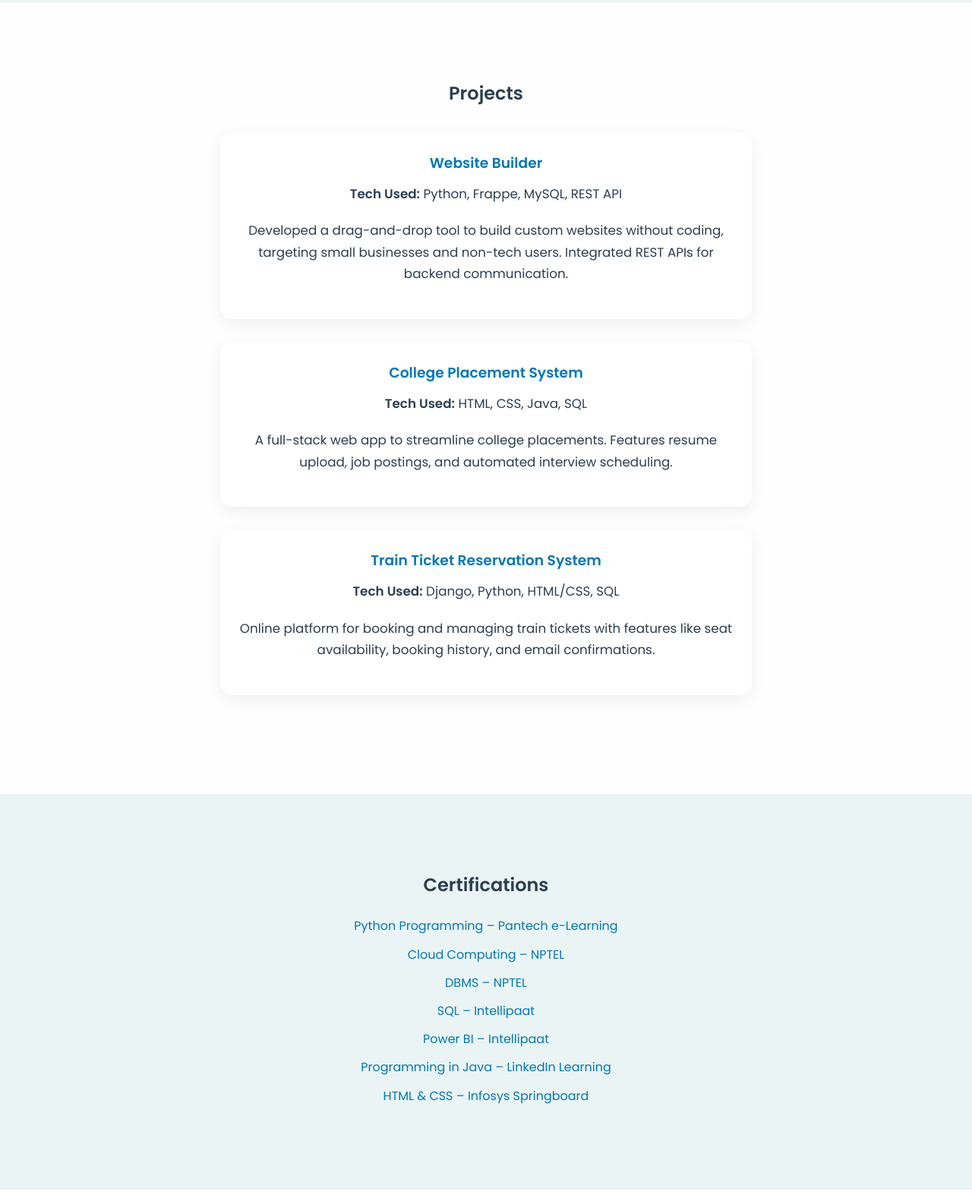
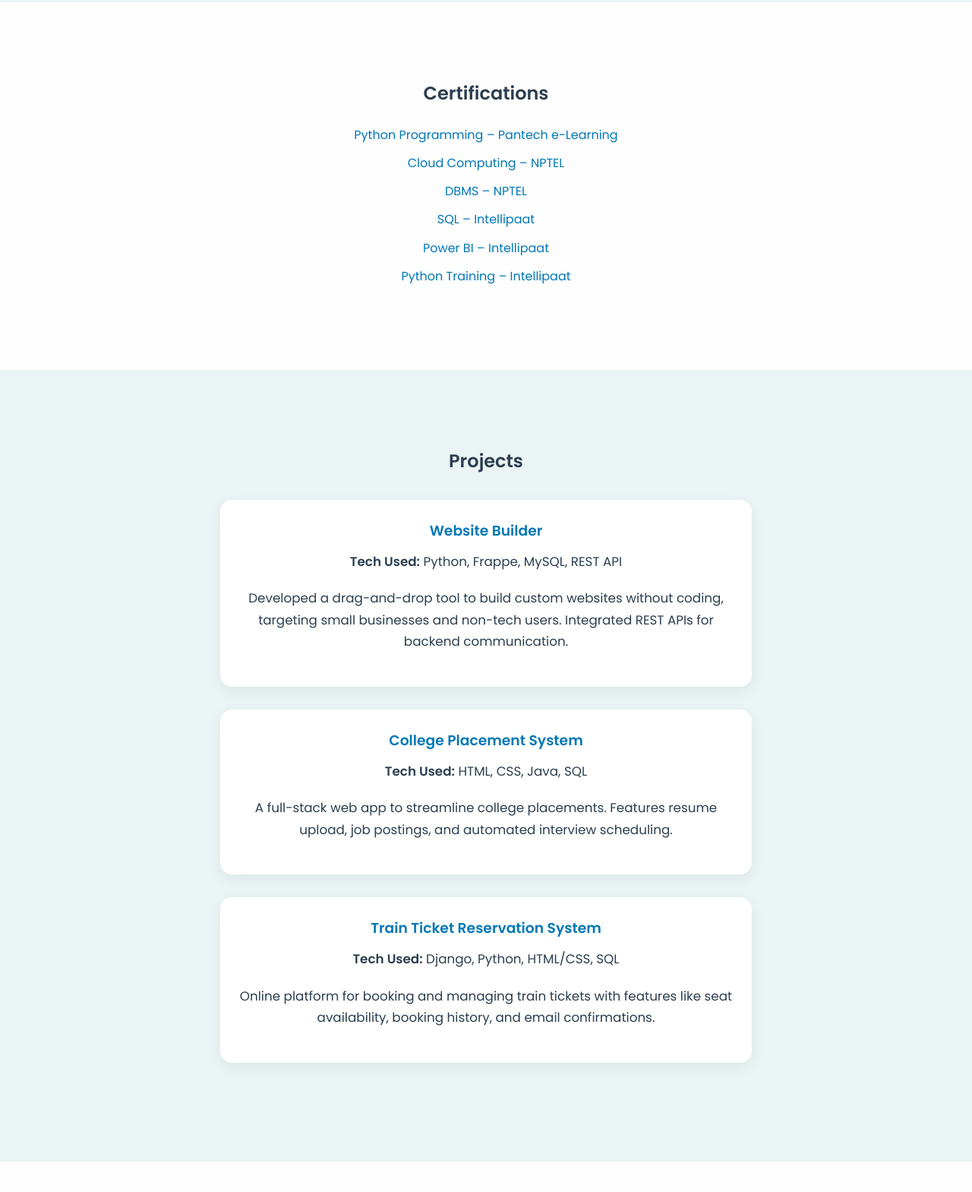
Before and after one commit to Mayurilande292002/Myportfolio, a plain HTML site: page index.html in a window 1280 px wide. Shown: the part 2076-3645 px from the top of the page at 76% size. Drawn offline with Linux system fonts and the light colour scheme.

Commit message:
New update

```diff
--- a/index.html
+++ b/index.html
@@ -1,12 +1,14 @@
 <!DOCTYPE html>
 <html lang="en">
+
 <head>
   <meta charset="UTF-8" />
-  <meta name="viewport" content="width=device-width, initial-scale=1.0"/>
+  <meta name="viewport" content="width=device-width, initial-scale=1.0" />
   <title>Mayuri R. Lande - Portfolio</title>
   <link href="https://fonts.googleapis.com/css2?family=Poppins:wght@400;600&display=swap" rel="stylesheet" />
   <link rel="stylesheet" href="style.css" />
 </head>
+
 <body>
   <nav class="navbar" aria-label="Primary Navigation">
     <div class="logo">Mayuri Lande</div>
@@ -31,7 +33,9 @@
   <section id="about" class="section">
     <h2>About Me</h2>
     <p>
-      I’m a final year Computer Science Engineering student from Pune, passionate about building responsive websites and applications that solve real-world problems. I enjoy learning new technologies and developing creative solutions that combine aesthetics and functionality.
+      I’m a final year Computer Science Engineering student from Pune, passionate about building responsive websites and
+      applications that solve real-world problems. I enjoy learning new technologies and developing creative solutions
+      that combine aesthetics and functionality.
     </p>
   </section>
   <section id="education" class="section">
@@ -65,7 +69,8 @@
       <h3>SSC – 10th Grade</h3>
       <p>
         <strong>
-        <a href="https://schools.org.in/aurangabad/27100300723/smt-rajabai-madhavlalji-dhoot-kanya-prashala.html" target="_blank" rel="noopener noreferrer">
+          <a href="https://schools.org.in/aurangabad/27100300723/smt-rajabai-madhavlalji-dhoot-kanya-prashala.html"
+            target="_blank" rel="noopener noreferrer">
             Smt. Rajabai Madhavlalji Dhoot Kanya Prashala, Gangapur
           </a>
         </strong><br>
@@ -91,45 +96,56 @@
     </ul>
   </section>
 
+
+  <section id="certifications" class="section">
+    <h2>Certifications</h2>
+    <ul>
+      <li><a href="certificates/pantech python programming.pdf" target="_blank" rel="noopener noreferrer">Python
+          Programming – Pantech e-Learning</a></li>
+      <li><a href="certificates/cc.pdf" target="_blank" rel="noopener noreferrer">Cloud Computing – NPTEL</a></li>
+      <li><a href="javascript:void(0);" target="_blank" rel="noopener noreferrer">DBMS – NPTEL</a></li>
+      <li><a href="certificates/SQL intellipaat.pdf" target="_blank" rel="noopener noreferrer">SQL – Intellipaat</a>
+      </li>
+      <li><a href="certificates/Power Bi.pdf" target="_blank" rel="noopener noreferrer">Power BI – Intellipaat</a></li>
+      <li><a href="certificates/python intellipaat-certificate.pdf" target="_blank" rel="noopener noreferrer">Python Training – Intellipaat</a></li>
+
+
+
+    </ul>
+  </section>
+
   <section id="projects" class="section">
     <h2>Projects</h2>
     <div class="project">
       <h3>Website Builder</h3>
       <p><strong>Tech Used:</strong> Python, Frappe, MySQL, REST API</p>
-      <p>Developed a drag-and-drop tool to build custom websites without coding, targeting small businesses and non-tech users. Integrated REST APIs for backend communication.</p>
+      <p>Developed a drag-and-drop tool to build custom websites without coding, targeting small businesses and non-tech
+        users. Integrated REST APIs for backend communication.</p>
     </div>
     <div class="project">
       <h3>College Placement System</h3>
       <p><strong>Tech Used:</strong> HTML, CSS, Java, SQL</p>
-      <p>A full-stack web app to streamline college placements. Features resume upload, job postings, and automated interview scheduling.</p>
+      <p>A full-stack web app to streamline college placements. Features resume upload, job postings, and automated
+        interview scheduling.</p>
     </div>
     <div class="project">
       <h3>Train Ticket Reservation System</h3>
       <p><strong>Tech Used:</strong> Django, Python, HTML/CSS, SQL</p>
-      <p>Online platform for booking and managing train tickets with features like seat availability, booking history, and email confirmations.</p>
+      <p>Online platform for booking and managing train tickets with features like seat availability, booking history,
+        and email confirmations.</p>
     </div>
   </section>
 
-  <section id="certifications" class="section">
-    <h2>Certifications</h2>
-    <ul>
-      <li><a href="certificates/pantech python programming.pdf" target="_blank" rel="noopener noreferrer">Python Programming – Pantech e-Learning</a></li>
-      <li><a href="certificates/cc.pdf" target="_blank" rel="noopener noreferrer">Cloud Computing – NPTEL</a></li>
-      <li><a href="javascript:void(0);" target="_blank" rel="noopener noreferrer">DBMS – NPTEL</a></li>
-      <li><a href="certificates/SQL intellipaat.pdf" target="_blank" rel="noopener noreferrer">SQL – Intellipaat</a></li>
-      <li><a href="certificates/Power Bi.pdf" target="_blank" rel="noopener noreferrer">Power BI – Intellipaat</a></li>
-      <li><a href="javascript:void(0);" target="_blank" rel="noopener noreferrer">Programming in Java – LinkedIn Learning</a></li>
-      <li><a href="javascript:void(0);" target="_blank" rel="noopener noreferrer">HTML & CSS – Infosys Springboard</a></li>
-    </ul>
-  </section>
 
   <section id="contact" class="section">
     <h2>Contact</h2>
     <p>Email: <a href="mailto:landemayuri29@gmail.com">landemayuri29@gmail.com</a></p>
     <p>Phone: +91 9307541260</p>
-    <p>LinkedIn: <a href="https://www.linkedin.com/in/mayuri-lande-4519a9251/" target="_blank" rel="noopener noreferrer">linkedin.com/in/mayuri-lande-4519a9251</a></p>
+    <p>LinkedIn: <a href="https://www.linkedin.com/in/mayuri-lande-4519a9251/" target="_blank"
+        rel="noopener noreferrer">linkedin.com/in/mayuri-lande-4519a9251</a></p>
   </section>
 
   <script src="script.js"></script>
 </body>
+
 </html>
```
Also changed, not shown: 1 other file. Lines whose indentation alone changed are shown as unchanged.
